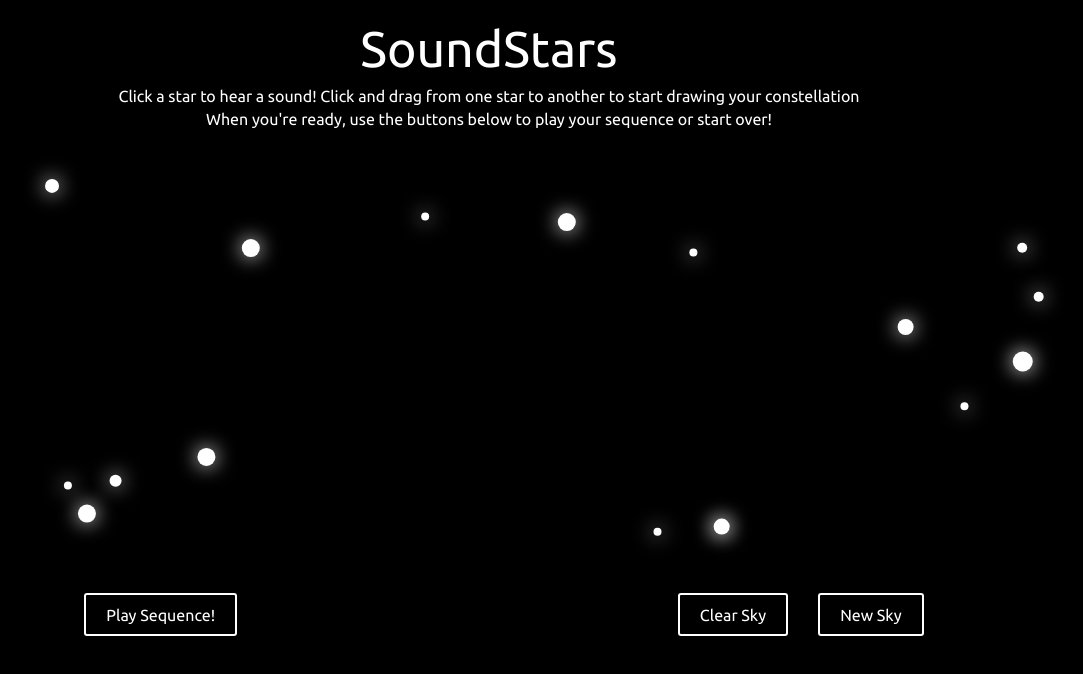
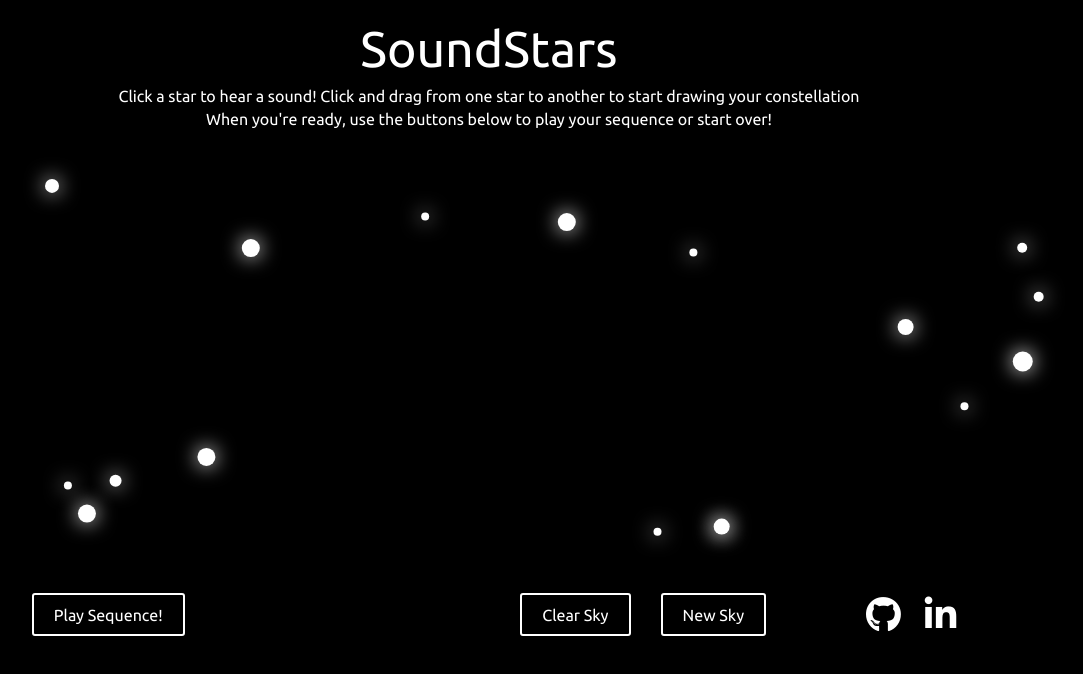
Before and after one commit to sam-mcclure/SoundStars, a website built with webpack: page index.html in a window 1280 px wide. Shown: the whole page, without its empty margins (151-1234 px from the left). Built offline with nearby package versions, Linux system fonts and the light colour scheme.

Commit message:
Add social media links

```diff
--- a/css/starsounds.css
+++ b/css/starsounds.css
@@ -52,3 +52,20 @@ button:hover {
     display: flex;
     justify-content: space-between;
 }
+
+.fab {
+      font-size: 36px;
+      color: white;
+      padding-right: 20px;
+}
+
+.content-right {
+    display: flex;
+    align-items: center;
+    justify-content: center;
+}
+
+.links {
+    margin-left: 100px;
+    padding-bottom: 20px;
+}
--- a/index.html
+++ b/index.html
@@ -6,11 +6,15 @@
     <link rel="stylesheet" href="./css/reset.css">
     <link rel="stylesheet" href="./css/starsounds.css">
     <link href="https://fonts.googleapis.com/css?family=Ubuntu" rel="stylesheet">
+<link rel="stylesheet" href="https://use.fontawesome.com/releases/v5.4.2/css/all.css" integrity="sha384-/rXc/GQVaYpyDdyxK+ecHPVYJSN9bmVFBvjA/9eOB+pb3F2w2N6fc5qB9Ew5yIns"
+    crossorigin="anonymous">
     <title>SoundStars</title>
 </head>
 <body>
     <div id="root">
-    <h1>SoundStars</h1>
+        <div class="header">
+            <h1>SoundStars</h1>
+        </div>
     <div class="instructions">
        <p>Click a star to hear a sound! Click and drag from one star to another to start drawing your constellation</p>
        <p>When you're ready, use the buttons below to play your sequence or start over!</p>
@@ -19,9 +23,23 @@
     <audio src="" id="audio" type="audio/wav"></audio>
     <div class="footer">
         <button id="sequence">Play Sequence!</button>
-        <div class="reset-buttons">
-            <button id="clear-sky">Clear Sky</button>
-            <button id="new-sky">New Sky</button>
+        <div class="content-right">
+            <div class="reset-buttons">
+                <button id="clear-sky">Clear Sky</button>
+                <button id="new-sky">New Sky</button>
+            </div>
+            <div class='links'>
+                <a target="_blank"
+                rel="noopener noreferrer"
+                href="https://github.com/sam-mcclure/SoundStars">
+                    <i class="fab fa-github"></i>
+                </a>
+
+                <a target="_blank"
+                rel="noopener noreferrer"
+                href="https://www.linkedin.com/in/sam-mcclure-developer/">
+                    <i class="fab fa-linkedin-in"></i></a>
+            </div>
         </div>
     </div>
     </div>
```
